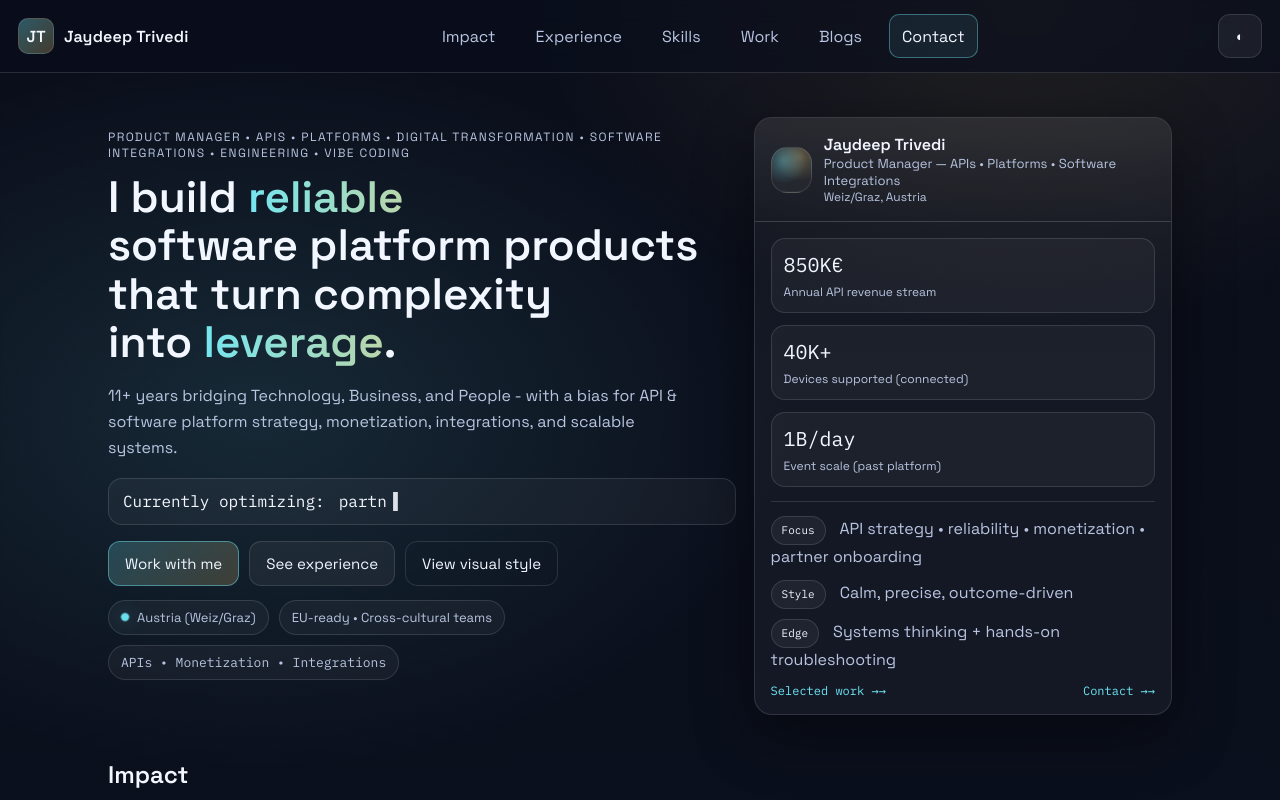
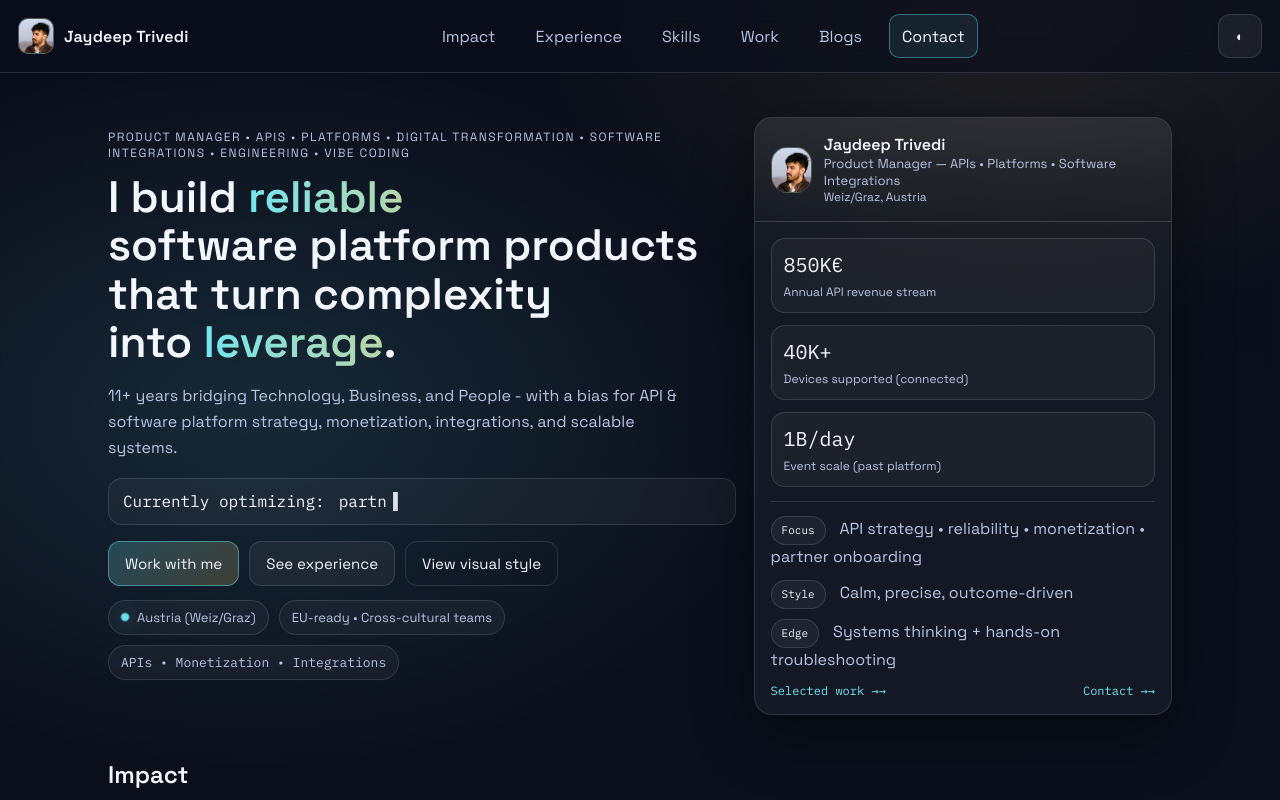
Before and after one commit to jaydeeptrivedi/jaydeep-resume, a plain HTML site: page index.html in a window 1280 px wide. Shown: the top 800 px of the page. Drawn offline with Linux system fonts and the light colour scheme.

Commit message:
added profile pic

```diff
--- a/index.html
+++ b/index.html
@@ -16,7 +16,9 @@
 
   <header class="topbar">
     <a class="brand" href="#top">
-      <span class="brandMark" aria-hidden="true">JT</span>
+      <span class="brandMark" aria-hidden="true">
+        <img src="logos/jd_photo.jpg" alt="Jaydeep Trivedi" class="brandPhoto">
+      </span>
       <span class="brandText">Jaydeep Trivedi</span>
     </a>
 
@@ -75,7 +77,9 @@
 
         <aside class="heroCard">
           <div class="cardTop">
-            <div class="avatar" aria-hidden="true"></div>
+            <div class="avatar" aria-hidden="true">
+              <img src="logos/jd_photo.jpg" alt="Jaydeep Trivedi" class="avatarImg">
+            </div>
             <div>
               <div class="name">Jaydeep Trivedi</div>
               <div class="role">Product Manager — APIs • Platforms • Software Integrations</div>
@@ -454,7 +458,7 @@
           </div>
           <p>Built tracking & attribution module handling billion-event scale; integrated major ad APIs.</p>
           <div class="workKpi mono">~1B events/day</div>
-          <p class="tiny muted">Earlier platform work</p>
+          <p class="tiny muted">DeltaX • India</p>
         </article>
       </div>
     </section>
--- a/styles.css
+++ b/styles.css
@@ -62,6 +62,14 @@ li{ margin:8px 0; }
   border: 1px solid var(--line);
   font-weight:600;
   transition: all 0.3s ease;
+  overflow: hidden;
+  position: relative;
+}
+.brandPhoto{
+  width: 100%;
+  height: 100%;
+  object-fit: cover;
+  display: block;
 }
 .brand:hover .brandMark{ transform: rotate(5deg) scale(1.05); box-shadow: 0 0 20px rgba(110,231,246,0.3); }
 .brandText{ font-weight:600; letter-spacing:0.2px; }
@@ -252,6 +260,14 @@ h1{
     rgba(255,255,255,0.03);
   transition: all 0.4s ease;
   animation: float 6s ease-in-out infinite;
+  overflow: hidden;
+  position: relative;
+}
+.avatarImg{
+  width: 100%;
+  height: 100%;
+  object-fit: cover;
+  display: block;
 }
 @keyframes float{
   0%, 100%{ transform: translateY(0px); }
```
Also changed, not shown: logos/jd_photo.jpg (added).
